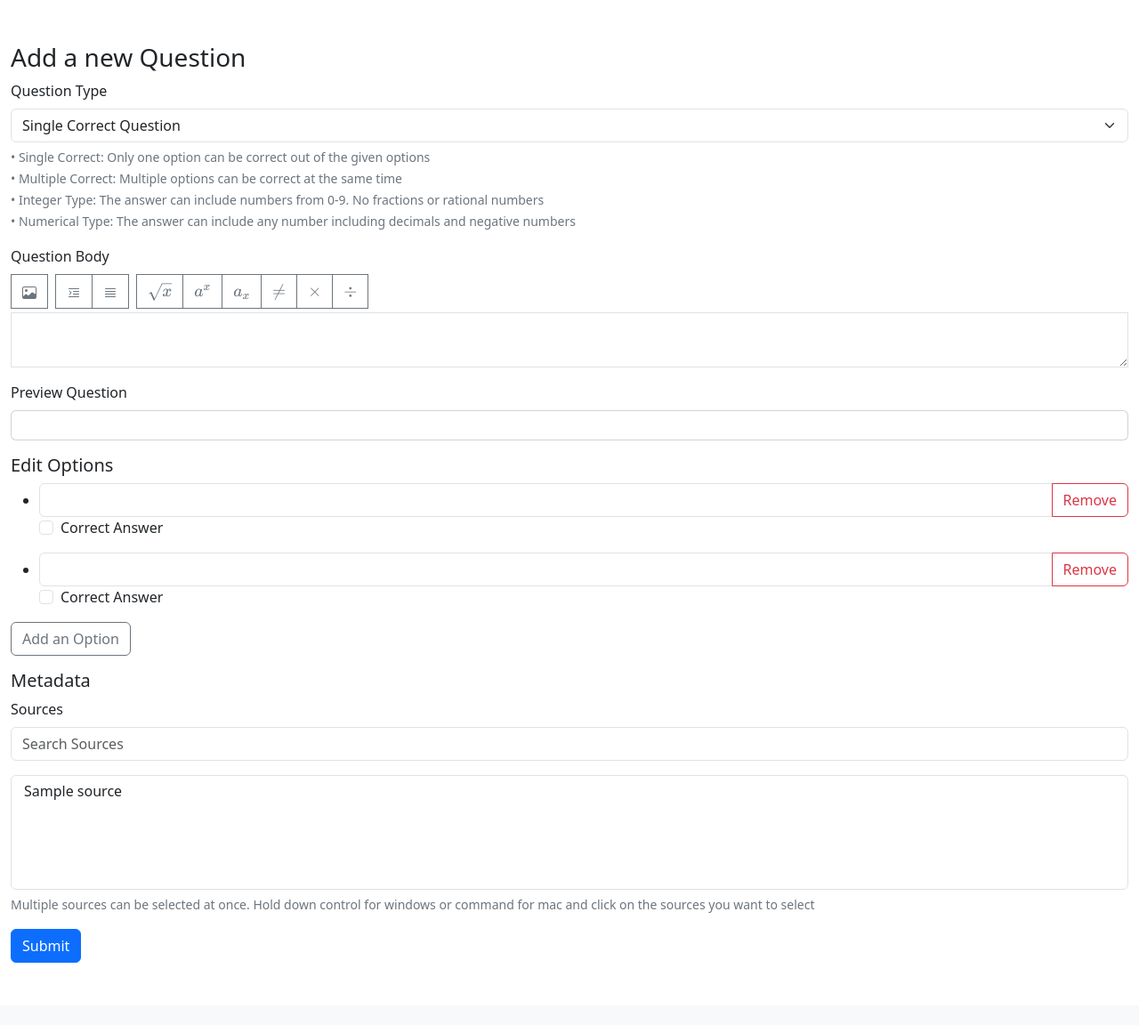
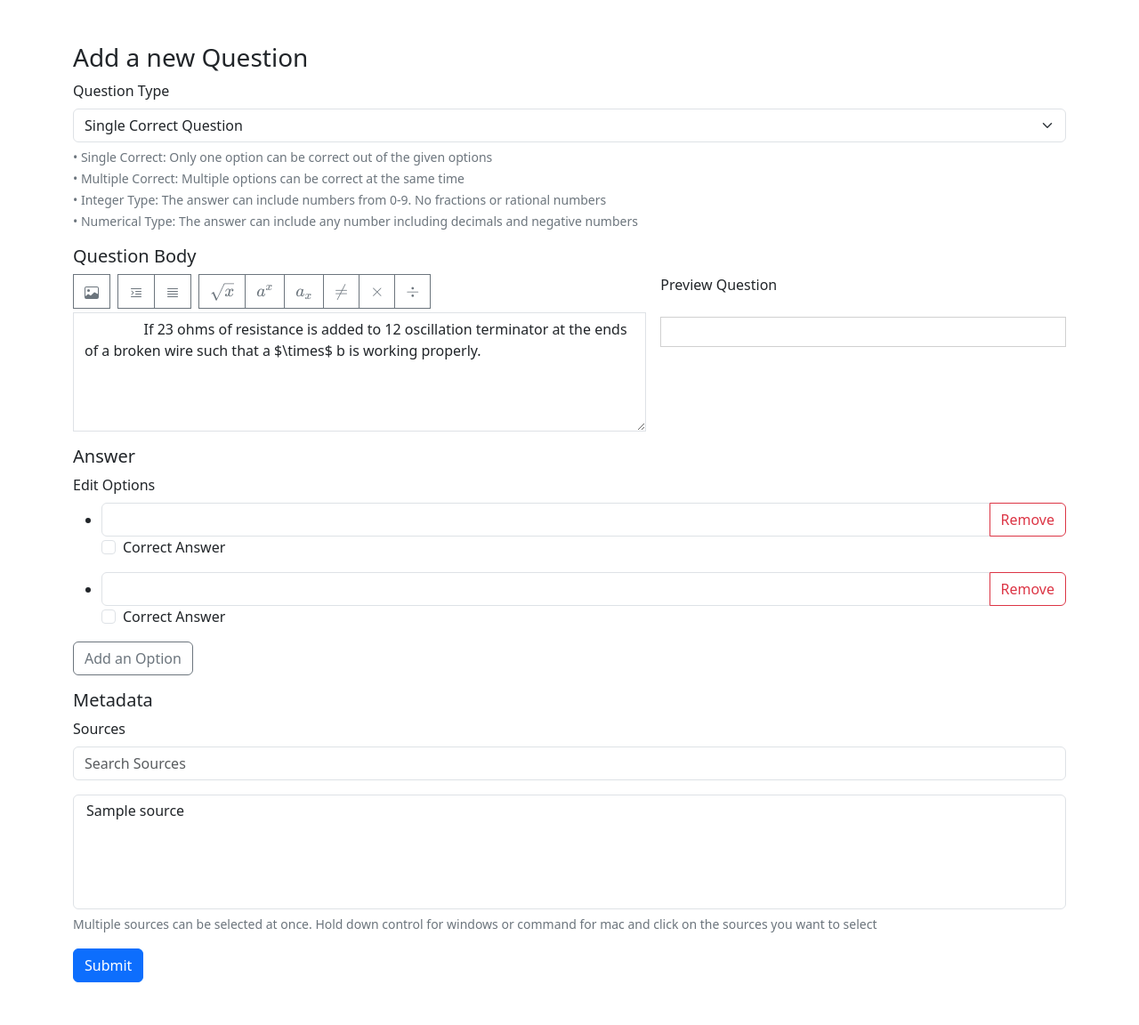
Before and after one commit to sortedcord/solverr, a Django app: page /new/ in a window 1280 px wide. Shown: the part 56-1208 px from the top of the page at 89% size. Before the commit the page ends 1138 px from the top, so only its background shows below. Run offline with Django 5.2, Linux system fonts and the light colour scheme; tables that the repository leaves empty hold one stand-in row (values such as "Sample post").

Commit message:
Add new questions via frontend

```diff
--- a/solverrapp/models.py
+++ b/solverrapp/models.py
@@ -46,6 +46,7 @@ class Question(models.Model):
         img_md_pattern = r"!\[(.*?)\]\((.*?)\)"
 
         self.display_body = re.sub(img_md_pattern, lambda match: f'<img src="{match.group(2)}" style="max-height:250px;" alt="{match.group(1)}">', self.question_body)
+        self.display_body = re.sub(r'\n', '<br>', self.display_body)
 
         pattern = r'<img\s+[^>]*src="([^"]*)"[^>]*>'
         img_tags = re.findall(pattern, self.display_body)
@@ -55,7 +56,7 @@ class Question(models.Model):
         self.display_text = main_string_without_images.strip().replace("<br>","").replace("–", "").strip() + "..."
 
     def __str__(self) -> str:
-        return self.search_text[:50]+' ...'
+        return self.question_body[:50]+' ...'
 
     def save(self) -> None:
         self.render_body()
--- a/solverrapp/templates/solverrapp/base.html
+++ b/solverrapp/templates/solverrapp/base.html
@@ -57,7 +57,7 @@
           </div>
         </div>
       </nav>
-      <div class="container-fluid mt-5 mb-5">
+      <div class="container mt-5 mb-5 overflow-hidden">
         {% block content %}
         {% endblock %}
       </div>
--- a/solverrapp/templates/solverrapp/question_new.html
+++ b/solverrapp/templates/solverrapp/question_new.html
@@ -7,8 +7,8 @@
         <label class="form-label">Question Type</label>
         <select class="form-select mb-1" id="question-type-select" aria-label="Question Type Select"
             onchange="update_question_type()">
-            {% for question_type in question_types %}
-            <option value="{{ question_type }}">{{ question_type }}</option>
+            {% for key, value in question_types %}
+            <option value="{{key}}">{{ value }}</option>
             {% endfor %}
         </select>
         <small class="text-secondary">
@@ -18,60 +18,82 @@
             • Numerical Type: The answer can include any number including decimals and negative numbers<br>
         </small>
     </div>
-    <div class="mb-3">
-        <label for="question_body" class="form-label">Question Body</label>
+    <h5 class="mb-2">Question Body</h5>
+    <div class="row g-3 mb-3">
+        <div class="col-md-7">
             <div class="btn-toolbar mb-1" role="toolbar">
                 <div class="btn-group me-2" role="group" aria-label="Image">
-                <button type="button" class="btn btn-outline-secondary" title="Insert Image" onclick="insertImageCode()" style="border-radius: 0;">
-                  <svg xmlns="http://www.w3.org/2000/svg" width="16" height="16" fill="currentColor" class="bi bi-image" viewBox="0 0 16 16">
-                  <path d="M6.002 5.5a1.5 1.5 0 1 1-3 0 1.5 1.5 0 0 1 3 0"/>
-                  <path d="M2.002 1a2 2 0 0 0-2 2v10a2 2 0 0 0 2 2h12a2 2 0 0 0 2-2V3a2 2 0 0 0-2-2zm12 1a1 1 0 0 1 1 1v6.5l-3.777-1.947a.5.5 0 0 0-.577.093l-3.71 3.71-2.66-1.772a.5.5 0 0 0-.63.062L1.002 12V3a1 1 0 0 1 1-1z"/>
+                    <button type="button" class="btn btn-outline-secondary" title="Insert Image"
+                        onclick="insertImageCode()" style="border-radius: 0;">
+                        <svg xmlns="http://www.w3.org/2000/svg" width="16" height="16" fill="currentColor"
+                            class="bi bi-image" viewBox="0 0 16 16">
+                            <path d="M6.002 5.5a1.5 1.5 0 1 1-3 0 1.5 1.5 0 0 1 3 0" />
+                            <path
+                                d="M2.002 1a2 2 0 0 0-2 2v10a2 2 0 0 0 2 2h12a2 2 0 0 0 2-2V3a2 2 0 0 0-2-2zm12 1a1 1 0 0 1 1 1v6.5l-3.777-1.947a.5.5 0 0 0-.577.093l-3.71 3.71-2.66-1.772a.5.5 0 0 0-.63.062L1.002 12V3a1 1 0 0 1 1-1z" />
                         </svg>
                     </button>
                 </div>
 
                 <div class="btn-group me-2" role="group" aria-label="Equation Insert Toolbar">
-              <button type="button" onclick="insertInlineEquation()" title="Insert Inline Equation" class="btn btn-outline-secondary" style="border-radius: 0;">
-                <svg xmlns="http://www.w3.org/2000/svg" width="16" height="16" fill="currentColor" class="bi bi-text-indent-left" viewBox="0 0 16 16">
-                    <path d="M2 3.5a.5.5 0 0 1 .5-.5h11a.5.5 0 0 1 0 1h-11a.5.5 0 0 1-.5-.5m.646 2.146a.5.5 0 0 1 .708 0l2 2a.5.5 0 0 1 0 .708l-2 2a.5.5 0 0 1-.708-.708L4.293 8 2.646 6.354a.5.5 0 0 1 0-.708M7 6.5a.5.5 0 0 1 .5-.5h6a.5.5 0 0 1 0 1h-6a.5.5 0 0 1-.5-.5m0 3a.5.5 0 0 1 .5-.5h6a.5.5 0 0 1 0 1h-6a.5.5 0 0 1-.5-.5m-5 3a.5.5 0 0 1 .5-.5h11a.5.5 0 0 1 0 1h-11a.5.5 0 0 1-.5-.5"/>
+                    <button type="button" onclick="insertInlineEquation()" title="Insert Inline Equation"
+                        class="btn btn-outline-secondary" style="border-radius: 0;">
+                        <svg xmlns="http://www.w3.org/2000/svg" width="16" height="16" fill="currentColor"
+                            class="bi bi-text-indent-left" viewBox="0 0 16 16">
+                            <path
+                                d="M2 3.5a.5.5 0 0 1 .5-.5h11a.5.5 0 0 1 0 1h-11a.5.5 0 0 1-.5-.5m.646 2.146a.5.5 0 0 1 .708 0l2 2a.5.5 0 0 1 0 .708l-2 2a.5.5 0 0 1-.708-.708L4.293 8 2.646 6.354a.5.5 0 0 1 0-.708M7 6.5a.5.5 0 0 1 .5-.5h6a.5.5 0 0 1 0 1h-6a.5.5 0 0 1-.5-.5m0 3a.5.5 0 0 1 .5-.5h6a.5.5 0 0 1 0 1h-6a.5.5 0 0 1-.5-.5m-5 3a.5.5 0 0 1 .5-.5h11a.5.5 0 0 1 0 1h-11a.5.5 0 0 1-.5-.5" />
                         </svg>
                     </button>
-              <button type="button" title="Insert Block Equation" onclick="insertBlockEquation()" class="btn btn-outline-secondary" style="border-radius: 0;">
-                <svg xmlns="http://www.w3.org/2000/svg" width="16" height="16" fill="currentColor" class="bi bi-justify" viewBox="0 0 16 16">
-                    <path fill-rule="evenodd" d="M2 12.5a.5.5 0 0 1 .5-.5h11a.5.5 0 0 1 0 1h-11a.5.5 0 0 1-.5-.5m0-3a.5.5 0 0 1 .5-.5h11a.5.5 0 0 1 0 1h-11a.5.5 0 0 1-.5-.5m0-3a.5.5 0 0 1 .5-.5h11a.5.5 0 0 1 0 1h-11a.5.5 0 0 1-.5-.5m0-3a.5.5 0 0 1 .5-.5h11a.5.5 0 0 1 0 1h-11a.5.5 0 0 1-.5-.5"/>
+                    <button type="button" title="Insert Block Equation" onclick="insertBlockEquation()"
+                        class="btn btn-outline-secondary" style="border-radius: 0;">
+                        <svg xmlns="http://www.w3.org/2000/svg" width="16" height="16" fill="currentColor"
+                            class="bi bi-justify" viewBox="0 0 16 16">
+                            <path fill-rule="evenodd"
+                                d="M2 12.5a.5.5 0 0 1 .5-.5h11a.5.5 0 0 1 0 1h-11a.5.5 0 0 1-.5-.5m0-3a.5.5 0 0 1 .5-.5h11a.5.5 0 0 1 0 1h-11a.5.5 0 0 1-.5-.5m0-3a.5.5 0 0 1 .5-.5h11a.5.5 0 0 1 0 1h-11a.5.5 0 0 1-.5-.5m0-3a.5.5 0 0 1 .5-.5h11a.5.5 0 0 1 0 1h-11a.5.5 0 0 1-.5-.5" />
                         </svg>
                     </button>
                 </div>
 
                 <div class="btn-group me-2" role="group" aria-label="Equations Toolbar">
-                <button type="button" onclick="insertoperator('sqrt')" title="Insert Square Root" class="btn btn-outline-secondary" style="border-radius: 0;">
+                    <button type="button" onclick="insertoperator('sqrt')" title="Insert Square Root"
+                        class="btn btn-outline-secondary" style="border-radius: 0;">
                         $\sqrt{x}$
                     </button>
-                <button type="button" title="Insert Superscript" onclick="insertoperator('super')" class="btn btn-outline-secondary" style="border-radius: 0;">
+                    <button type="button" title="Insert Superscript" onclick="insertoperator('super')"
+                        class="btn btn-outline-secondary" style="border-radius: 0;">
                         $a^x$
                     </button>
-                <button type="button" title="Insert Subscript" onclick="insertoperator('sub')" class="btn btn-outline-secondary" style="border-radius: 0;">
+                    <button type="button" title="Insert Subscript" onclick="insertoperator('sub')"
+                        class="btn btn-outline-secondary" style="border-radius: 0;">
                         $a_x$
                     </button>
-                  <button type="button" title="Insert Not Equals" onclick="insertoperator('neq')" class="btn btn-outline-secondary" style="border-radius: 0;">
+                    <button type="button" title="Insert Not Equals" onclick="insertoperator('neq')"
+                        class="btn btn-outline-secondary" style="border-radius: 0;">
                         $\neq$
                     </button>
-                  <button type="button" title="Insert Multiplication Operator" onclick="insertoperator('times')" class="btn btn-outline-secondary" style="border-radius: 0;">
+                    <button type="button" title="Insert Multiplication Operator" onclick="insertoperator('times')"
+                        class="btn btn-outline-secondary" style="border-radius: 0;">
                         $\times$
                     </button>
-                  <button type="button" title="Insert Division Operator" onclick="insertoperator('div')" class="btn btn-outline-secondary" style="border-radius: 0;">
+                    <button type="button" title="Insert Division Operator" onclick="insertoperator('div')"
+                        class="btn btn-outline-secondary" style="border-radius: 0;">
                         $\div$
                     </button>
                 </div>
             </div>
-        <textarea type="text" oninput="renderQuestion()" class="form-control" style="border-radius: 0;" id="question_body" required></textarea>
+            <textarea rows="5" type="text" oninput="renderQuestion()" class="form-control" style="border-radius: 0;"
+                id="question_body" required>
+                If 23 ohms of resistance is added to 12 oscillation terminator at the ends of a broken wire such that a $\times$ b is working properly.
+            </textarea>
         </div>
-    <div class="mb-3">
-        <label class="form-label">Preview Question</label>
-        <div id="question-preview" class="card p-3"></div>
+        <div class="col-md-5">
+            <label class="form-label mb-4">Preview Question</label>
+            <div id="question-preview" class="p-3" style="border: rgb(208, 208, 208) 1px solid;"></div>
         </div>
+    </div>
+
+    <h5>Answer</h5>
     <div class="mb-3" id="options-container">
-        <h5>Edit Options</h5>
+        <label class="mb-2">Edit Options</label>
         <div class="option">
             <ul>
                 <li class="option-item">
@@ -102,8 +124,7 @@
     </div>
 
     <div class="mb-3" id="answer-container">
-        <label for="answer-input" class="form-label">Answer</label>
-        <input id="answer-input" type="text" class="form-control">
+        <input id="answer-input" type="text" placeholder="Enter Answer" class="form-control">
     </div>
 
     <div class="mb-3" id="metadata-section">
@@ -116,7 +137,8 @@
             {% endfor %}
         </select>
         <small class="text-secondary">
-            Multiple sources can be selected at once. Hold down control for windows or command for mac and click on the sources you want to select
+            Multiple sources can be selected at once. Hold down control for windows or command for mac and click on the
+            sources you want to select
         </small>
     </div>
 
@@ -127,8 +149,10 @@
 <div class="toast-container position-fixed bottom-0 end-0 p-3">
     <div id="liveToast" class="toast text-bg-danger" role="alert" aria-live="assertive" aria-atomic="true">
         <div class="toast-header">
-        <svg xmlns="http://www.w3.org/2000/svg" width="16" height="16" fill="currentColor" class="bi bi-exclamation-circle-fill" viewBox="0 0 16 16">
-            <path d="M16 8A8 8 0 1 1 0 8a8 8 0 0 1 16 0M8 4a.905.905 0 0 0-.9.995l.35 3.507a.552.552 0 0 0 1.1 0l.35-3.507A.905.905 0 0 0 8 4m.002 6a1 1 0 1 0 0 2 1 1 0 0 0 0-2"/>
+            <svg xmlns="http://www.w3.org/2000/svg" width="16" height="16" fill="currentColor"
+                class="bi bi-exclamation-circle-fill" viewBox="0 0 16 16">
+                <path
+                    d="M16 8A8 8 0 1 1 0 8a8 8 0 0 1 16 0M8 4a.905.905 0 0 0-.9.995l.35 3.507a.552.552 0 0 0 1.1 0l.35-3.507A.905.905 0 0 0 8 4m.002 6a1 1 0 1 0 0 2 1 1 0 0 0 0-2" />
             </svg>
             <strong class="ms-1 me-auto">Solverr</strong>
             <button type="button" class="btn-close" data-bs-dismiss="toast" aria-label="Close"></button>
@@ -144,21 +168,21 @@
     function renderQuestion() {
         var text = document.getElementById('question_body').value;
         const imgMdPattern = /!\[(.*?)\]\((.*?)\)/g;
-        // Replace Markdown image syntax with HTML image tags
+
         var newText = text.replace(imgMdPattern, (match, altText, src) => {
             return `<img src="${src}" style="max-height:250px;" alt="${altText}">`;
         });
         var newText = newText.replace(/\n/g, "<br>");
 
         preview_p = document.getElementById('question-preview');
-        preview_p.innerHTML  = newText;
+        preview_p.innerHTML = newText;
 
         renderMathInElement(
             preview_p,
             {
                 delimiters: [
-                  {left: "$$", right: "$$", display: true},
-                  {left: "$", right: "$", display: false},
+                    { left: "$$", right: "$$", display: true },
+                    { left: "$", right: "$", display: false },
                 ]
             }
         );
@@ -294,10 +318,11 @@
 
     function update_question_type() {
         var question_type = document.getElementById('question-type-select').value;
+        console.log(question_type);
         var options_container = document.getElementById('options-container');
 
         // Hide/Show options block
-            if (question_type == 'Single Correct Question' || question_type == 'Multiple Correct Question') {
+        if (question_type == 'SCQ' || question_type == 'MCQ') {
 
             options_container.style.display = 'block';
         } else {
@@ -305,7 +330,7 @@
         }
 
         // Reset checkboxes and Make options single correct
-            if (questionTypeSelect.value === 'Single Correct Question') {
+        if (questionTypeSelect.value === 'SCQ') {
             resetCheckboxes();
             const checkboxes = optionsContainer.querySelectorAll('.form-check-input');
             checkboxes.forEach((checkbox) => {
@@ -313,19 +338,42 @@
             });
         }
 
-            // For Multiple Correct Question
-            if (questionTypeSelect.value === 'Multiple Correct Question') {
+        // For MCQ
+        if (questionTypeSelect.value === 'MCQ') {
             const checkboxes = optionsContainer.querySelectorAll('.form-check-input');
             checkboxes.forEach((checkbox) => {
                 checkbox.removeEventListener('change', handleSingleCorrectSelection);
             });
         }
 
-            // Numerical or integer type question or fill in
-            if (questionTypeSelect.value == 'Numerical Type Question' || questionTypeSelect.value == 'Integer Type Question' || questionTypeSelect.value == 'Fill in the Blank Question') {
+        // Numerical or INT or fill in
+        if (questionTypeSelect.value == 'NUM' || questionTypeSelect.value == 'INT' || questionTypeSelect.value == 'FILL' || questionTypeSelect.value == 'LONG') {
             questionanswerdiv.style.display = 'block';
         } else {
             questionanswerdiv.style.display = 'None';
+        }
+
+        // FOR SUBJECTIVE/LONG
+        if (questionTypeSelect.value == 'LONG') {
+            var inputElement = document.getElementById("answer-input");
+            var textAreaElement = document.createElement("textarea");
+            textAreaElement.value = inputElement.value;
+            textAreaElement.id = inputElement.id;
+            textAreaElement.name = inputElement.name;
+            textAreaElement.className = inputElement.className;
+            textAreaElement.placeholder = inputElement.placeholder;
+
+            textAreaElement.rows = "4"; // Set number of rows
+            inputElement.parentNode.replaceChild(textAreaElement, inputElement);
+        } else {
+            var inputElement = document.getElementById("answer-input");
+            var textAreaElement = document.createElement("input");
+            textAreaElement.value = inputElement.value;
+            textAreaElement.id = inputElement.id;
+            textAreaElement.name = inputElement.name;
+            textAreaElement.className = inputElement.className;
+            textAreaElement.placeholder = inputElement.placeholder;
+            inputElement.parentNode.replaceChild(textAreaElement, inputElement);
         }
 
     }
@@ -371,38 +419,42 @@
 
     function SubmitQuestion() {
         var question_type = document.getElementById('question-type-select').value;
+        var question_body = document.getElementById('question_body').value;
+        var _options = [];
 
-        var question_body = document.getElementById('question_body').value;
 
-        if (question_body == "") {
+        if (isEmpty(question_body)) {
             toastError("You cannot leave the question blank.");
-                return 0;
+            return;
         }
 
+        a = question_type == 'SCQ';
+        b = question_type == 'MCQ';
+        if (a || b) {
             var optionsContainer = document.getElementById('options-container');
             var optionItems = optionsContainer.querySelectorAll('.option-item');
 
-        var options = [];
-
-        for (index=0;index<optionItems.length; index++) {
+            for (i = 0; i < optionItems.length; i++) {
+                var index = i;
+                console.log(index);
                 var item = optionItems[index];
                 var optionValue = item.querySelector('.option-value').value;
 
+
                 if (isEmpty(optionValue)) {
                     toastError("You cannot leave the option blank.");
-                return ;
+                    return;
                 }
 
                 var isCorrect = item.querySelector('.correct-answer').checked;
-            options.push({
-                'index': index + 1,
-                'option_body': optionValue,
-                'is_correct': isCorrect
+                _options[index] = ({
+                    option_index: index + 1,
+                    option_body: optionValue,
+                    is_correct: isCorrect
                 });
             }
-
             var one_correct = false;
-        options.forEach(item => {
+            _options.forEach(item => {
                 if (item.is_correct) {
                     one_correct = true;
                 }
@@ -412,10 +464,63 @@
                 toastError('No option was marked as correct.');
                 return 0;
             }
+        }
 
+        if (question_type == 'INT' || question_type == 'NUM' || question_type == 'LONG' || question_type == 'FILL') {
+            var question_answer = document.getElementById('answer-input').value;
+            console.log(question_answer);
+            if (isEmpty(question_answer)) {
+                toastError("The answer cannot be blank.");
+                return;
+            }
+
+            // CASE: INTEGER TYPE
+            if (question_type == 'INT') {
+                const int_regex = /^[0-9]$/;
+                if (int_regex.test(question_answer) == false) {
+                    toastError("Integer type questions can only have answer from 0-9 excluding negative integers and decimals.");
+                    return;
+                }
+            }
+
+            // CASE: NUMERICAL TYPE
+            if (question_type == 'NUM') {
+                const num_regex = /^-?\d*\.?\d+$/;
+                if (num_regex.test(question_answer) == false) {
+                    toastError("Numerical type questions can only have numerical answers. No other characters allowed.");
+                    return;
+                }
+            }
+        }
+
+        var question = {
+            type: question_type,
+            body: question_body,
+            options: _options,
+            answer: question_answer,
+        }
+
+        fetch('/api/new/question', {
+            method: 'POST',
+            headers: {
+                'Content-Type': 'application/json'
+            },
+            body: JSON.stringify(question)
+        })
+            .then(response => {
+                if (!response.ok) {
+                    throw new Error('Network response was not ok');
+                }
+                return response.json(); // Parse the JSON response
+            })
+            .then(data => {
+                console.log('POST request succeeded with JSON response', data);
+                new_q_id = data.index;
+                window.location.replace("/questions/"+new_q_id);
+            })
+            .catch(error => {
+                console.error('There was a problem with the POST request:', error);
+            });
     }
 </script>
-
-
-
 {% endblock %}
--- a/solverrapp/views.py
+++ b/solverrapp/views.py
@@ -1,6 +1,11 @@
+import json
 from django.http import HttpResponse
 from django.shortcuts import get_object_or_404, render
 from .models import Question, Source
+from django.http import JsonResponse
+
+from django.views.decorators.csrf import csrf_exempt
+
 
 def index(request):
     return render(request, "solverrapp/index.html")
@@ -11,15 +16,39 @@ def questions(request):
 
 def question_detail(request, question_id):
     question = get_object_or_404(Question, pk=question_id)
-
-    return render(request, "solverrapp/question_detail.html", context={'question':question})
+    options = [x['option_body'] for x in eval(question.question_options)]
+    return render(request, "solverrapp/question_detail.html", context={'question':question, 'options':options})
 
 def new_question(request):
-    question_types = Question.QUESTION_TYPES.values()
+    question_types = Question.QUESTION_TYPES.items()
     sources = Source.objects.all()
     return render(request, "solverrapp/question_new.html", context={'question_types':question_types, 'sources':sources})
 
 # API
+@csrf_exempt
 def api_submit_question(request):
+    if request.method == 'POST':
+        # Check Content-Type header to determine how to parse the data
+        content_type = request.headers.get('Content-Type', '')
+        if 'application/json' in content_type:
+            try:
+                # Parse JSON data
+                post_data_dict = json.loads(request.body)
+            except json.JSONDecodeError:
+                return JsonResponse({'error': 'Invalid JSON data'}, status=400)
+        elif 'multipart/form-data' in content_type:
+            # Parse form data
+            post_data_dict = request.POST.dict()
+        else:
+            return JsonResponse({'error': 'Unsupported Content-Type'}, status=415)
 
-    pass
+        qmodobj = Question(
+            question_body=post_data_dict['body'],
+            question_type=post_data_dict['type'],
+            question_options=str(post_data_dict['options']),
+        )
+        qmodobj.save()
+
+        return JsonResponse({'payload': post_data_dict, 'index': qmodobj.id})
+    else:
+        return JsonResponse({'error': 'Only POST requests are allowed'}, status=405)
```
Also changed, not shown: solverrapp/templates/solverrapp/question_detail.html (+7 -1 lines), solverrapp/migrations/0011_alter_question_search_text.py (added). Lines whose indentation alone changed are shown as unchanged.
